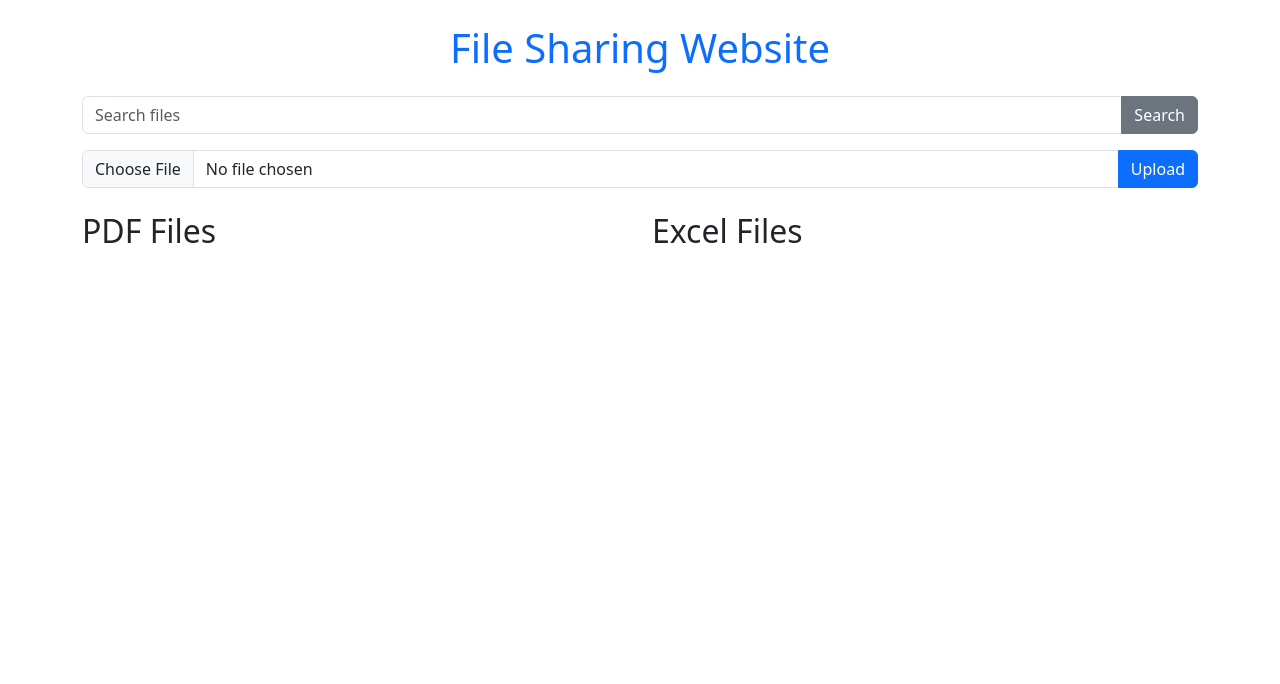
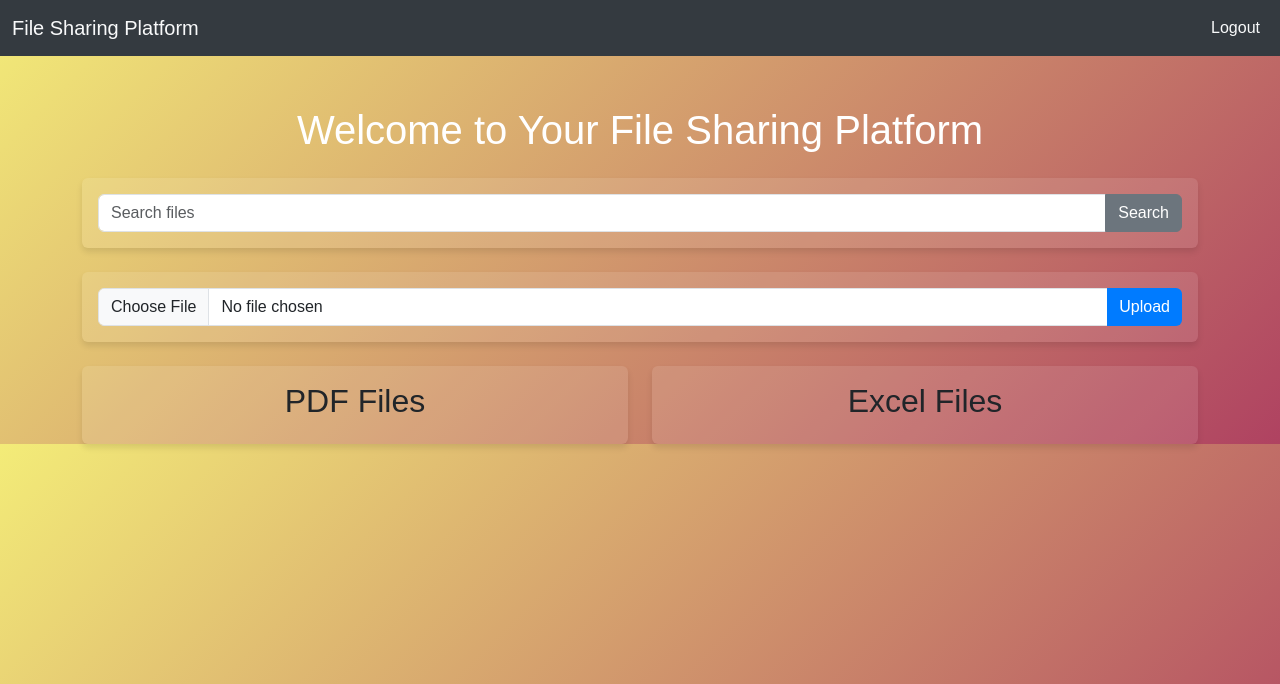
Before and after one commit to rakhisingh42/pdf-xlsx, a Flask app: template templates/index.html in a window 1280 px wide. Shown: the top 684 px of the page. Run offline with Flask 3, Linux system fonts and the light colour scheme; the template is opened without the code that fills it, so the values that code supplies are empty.

Commit message:
Updated project

```diff
--- a/app.py
+++ b/app.py
@@ -1,60 +1,4 @@
 '''from flask import Flask, render_template, request, send_from_directory, redirect, url_for, flash
-import os
-
-app = Flask(__name__)
-app.secret_key = 'your_secret_key'  # For flash messages
-
-# Paths to store files
-PDF_FOLDER = os.path.join('static', 'pdfs')
-EXCEL_FOLDER = os.path.join('static', 'excels')
-app.config['PDF_FOLDER'] = PDF_FOLDER
-app.config['EXCEL_FOLDER'] = EXCEL_FOLDER
-ALLOWED_EXTENSIONS = {'pdf', 'xlsx', 'xls'}
-
-# Ensure folders exist
-os.makedirs(PDF_FOLDER, exist_ok=True)
-os.makedirs(EXCEL_FOLDER, exist_ok=True)
-
-# Check if the uploaded file is allowed
-def allowed_file(filename):
-    return '.' in filename and filename.rsplit('.', 1)[1].lower() in ALLOWED_EXTENSIONS
-
-# Home route
-@app.route('/', methods=['GET', 'POST'])
-def index():
-    search_query = request.args.get('search', '').lower()  # Search query for filtering files
-    pdf_files = [f for f in os.listdir(PDF_FOLDER) if search_query in f.lower()]
-    excel_files = [f for f in os.listdir(EXCEL_FOLDER) if search_query in f.lower()]
-
-    if request.method == 'POST':
-        file = request.files['file']
-        if file and allowed_file(file.filename):
-            filename = file.filename
-            # Save the file to the correct folder
-            if filename.endswith('.pdf'):
-                file.save(os.path.join(PDF_FOLDER, filename))
-            elif filename.endswith(('.xlsx', '.xls')):
-                file.save(os.path.join(EXCEL_FOLDER, filename))
-            flash(f'{filename} uploaded successfully!', 'success')
-            return redirect(url_for('index'))
-        else:
-            flash('Invalid file type. Only PDFs and Excel files are allowed.', 'danger')
-
-    return render_template('index.html', pdf_files=pdf_files, excel_files=excel_files)
-
-# Routes to serve files
-@app.route('/pdf/<filename>')
-def serve_pdf(filename):
-    return send_from_directory(app.config['PDF_FOLDER'], filename)
-
-@app.route('/excel/<filename>')
-def serve_excel(filename):
-    return send_from_directory(app.config['EXCEL_FOLDER'], filename)
-
-if __name__ == '__main__':
-    app.run(debug=True)
-'''
-from flask import Flask, render_template, request, send_from_directory, redirect, url_for, flash
 from flask_login import LoginManager, UserMixin, login_user, login_required, logout_user, current_user
 import os
 
@@ -172,4 +116,154 @@
     return send_from_directory(app.config['EXCEL_FOLDER'], filename)
 
 if __name__ == "__main__":
+    app.run(host="0.0.0.0", port=int(os.environ.get("PORT", 5000)))'''
+
+from flask import Flask, render_template, request, send_from_directory, redirect, url_for, flash
+from flask_sqlalchemy import SQLAlchemy
+from flask_login import LoginManager, UserMixin, login_user, login_required, logout_user, current_user
+import os
+
+# Initialize db outside of app to avoid circular import
+db = SQLAlchemy()
+
+# Setup Flask-Login
+login_manager = LoginManager()
+
+# Paths to store files
+PDF_FOLDER = os.path.join('static', 'pdfs')
+EXCEL_FOLDER = os.path.join('static', 'excels')
+ALLOWED_EXTENSIONS = {'pdf', 'xlsx', 'xls'}
+
+# Ensure folders exist
+os.makedirs(PDF_FOLDER, exist_ok=True)
+os.makedirs(EXCEL_FOLDER, exist_ok=True)
+
+# Function to check allowed file extensions
+def allowed_file(filename):
+    return '.' in filename and filename.rsplit('.', 1)[1].lower() in ALLOWED_EXTENSIONS
+
+# Create application factory function
+def create_app():
+    app = Flask(__name__)
+    app.secret_key = 'your_secret_key'  # For flash messages
+
+    # Database Configuration
+    app.config['SQLALCHEMY_DATABASE_URI'] = 'sqlite:///users.db'  # Change this to another DB URI if needed
+    app.config['SQLALCHEMY_TRACK_MODIFICATIONS'] = False
+
+    # Initialize db with the app
+    db.init_app(app)
+
+    # Initialize login manager
+    login_manager.init_app(app)
+    login_manager.login_view = 'login'
+
+    # User Model
+    class User(UserMixin, db.Model):
+        id = db.Column(db.Integer, primary_key=True)
+        username = db.Column(db.String(150), unique=True, nullable=False)
+        password = db.Column(db.String(150), nullable=False)
+
+    # Load a user for Flask-Login
+    @login_manager.user_loader
+    def load_user(user_id):
+        return User.query.get(int(user_id))
+
+    # Routes for login, signup, etc.
+    @app.route('/login', methods=['GET', 'POST'])
+    def login():
+        if request.method == 'POST':
+            username = request.form['username']
+            password = request.form['password']
+            user = User.query.filter_by(username=username).first()
+            if user and user.password == password:
+                login_user(user)
+                flash('Logged in successfully!', 'success')
+                return redirect(url_for('index'))
+            else:
+                flash('Invalid credentials. Please try again.', 'danger')
+                return redirect(url_for('login'))
+        return render_template('login.html')
+
+    @app.route('/signup', methods=['GET', 'POST'])
+    def signup():
+        if request.method == 'POST':
+            username = request.form['username']
+            password = request.form['password']
+            if User.query.filter_by(username=username).first():
+                flash('Username already exists. Please choose another one.', 'danger')
+                return redirect(url_for('signup'))
+            new_user = User(username=username, password=password)
+            db.session.add(new_user)
+            db.session.commit()
+            flash('Signup successful! Please login.', 'success')
+            return redirect(url_for('login'))
+        return render_template('signup.html')
+
+    @app.route('/logout')
+    @login_required
+    def logout():
+        logout_user()
+        flash('You have been logged out.', 'info')
+        return redirect(url_for('login'))
+
+    # Home route (with file upload)
+    @app.route('/', methods=['GET', 'POST'])
+    @login_required  # Ensure the user is logged in
+    def index():
+        search_query = request.args.get('search', '').lower()
+        pdf_files = [f for f in os.listdir(PDF_FOLDER) if search_query in f.lower()]
+        excel_files = [f for f in os.listdir(EXCEL_FOLDER) if search_query in f.lower()]
+        if request.method == 'POST':
+            file = request.files['file']
+            if file and allowed_file(file.filename):
+                filename = file.filename
+                if filename.endswith('.pdf'):
+                    file.save(os.path.join(PDF_FOLDER, filename))
+                elif filename.endswith(('.xlsx', '.xls')):
+                    file.save(os.path.join(EXCEL_FOLDER, filename))
+                flash(f'{filename} uploaded successfully!', 'success')
+                return redirect(url_for('index'))
+            else:
+                flash('Invalid file type. Only PDFs and Excel files are allowed.', 'danger')
+        return render_template('index.html', pdf_files=pdf_files, excel_files=excel_files)
+
+    # Routes to serve files
+    @app.route('/pdf/<filename>')
+    def serve_pdf(filename):
+        return send_from_directory(PDF_FOLDER, filename)
+
+    @app.route('/excel/<filename>')
+    def serve_excel(filename):
+        return send_from_directory(EXCEL_FOLDER, filename)
+
+    # Route to delete a PDF file
+    @app.route('/delete/pdf/<filename>', methods=['POST'])
+    @login_required
+    def delete_pdf(filename):
+        file_path = os.path.join(PDF_FOLDER, filename)
+        if os.path.exists(file_path):
+            os.remove(file_path)
+            flash(f'{filename} has been deleted!', 'success')
+        else:
+            flash(f'{filename} does not exist!', 'danger')
+        return redirect(url_for('index'))
+
+    # Route to delete an Excel file
+    @app.route('/delete/excel/<filename>', methods=['POST'])
+    @login_required
+    def delete_excel(filename):
+        file_path = os.path.join(EXCEL_FOLDER, filename)
+        if os.path.exists(file_path):
+            os.remove(file_path)
+            flash(f'{filename} has been deleted!', 'success')
+        else:
+            flash(f'{filename} does not exist!', 'danger')
+        return redirect(url_for('index'))
+
+    return app
+
+# This block is for running the application directly (optional)
+if __name__ == "__main__":
+    app = create_app()  # Initialize app here
     app.run(host="0.0.0.0", port=int(os.environ.get("PORT", 5000)))
--- a/templates/index.html
+++ b/templates/index.html
@@ -3,30 +3,88 @@
 <head>
     <meta charset="UTF-8">
     <meta name="viewport" content="width=device-width, initial-scale=1.0">
-    <title>File Sharing Website</title>
+    <title>File Sharing Platform</title>
     <!-- Bootstrap CSS -->
     <link href="https://cdn.jsdelivr.net/npm/bootstrap@5.3.0-alpha1/dist/css/bootstrap.min.css" rel="stylesheet">
+    <!-- Custom CSS -->
+    <style>
+        body {
+            background: linear-gradient(135deg, #f3ec78, #af4261);
+            color: #fff;
+            font-family: 'Arial', sans-serif;
+        }
+        .navbar {
+            background-color: #343a40;
+        }
+        .navbar-brand, .nav-link {
+            color: #f8f9fa !important;
+        }
+        .card {
+            background: rgba(255, 255, 255, 0.1);
+            box-shadow: 0 4px 6px rgba(0, 0, 0, 0.1);
+            border: none;
+        }
+        .btn-primary {
+            background-color: #007bff;
+            border: none;
+        }
+        .btn-danger {
+            background-color: #dc3545;
+            border: none;
+        }
+        .btn-secondary {
+            background-color: #6c757d;
+        }
+        .container {
+            margin-top: 50px;
+        }
+        .list-group-item {
+            background-color: transparent;
+            border: 1px solid rgba(255, 255, 255, 0.2);
+        }
+    </style>
 </head>
 <body>
-    <div class="container mt-4">
-        <h1 class="text-center text-primary mb-4">File Sharing Website</h1>
+    <!-- Navigation Bar -->
+    <nav class="navbar navbar-expand-lg navbar-dark">
+        <div class="container-fluid">
+            <a class="navbar-brand" href="#">File Sharing Platform</a>
+            <button class="navbar-toggler" type="button" data-bs-toggle="collapse" data-bs-target="#navbarNav">
+                <span class="navbar-toggler-icon"></span>
+            </button>
+            <div class="collapse navbar-collapse" id="navbarNav">
+                <ul class="navbar-nav ms-auto">
+                    <li class="nav-item">
+                        <a class="nav-link" href="/logout">Logout</a>
+                    </li>
+                </ul>
+            </div>
+        </div>
+    </nav>
 
-        <!--File Search Bar-->
-        <form method="GET" class="mb-3">
+    <!-- Main Container -->
+    <div class="container">
+        <h1 class="text-center mb-4">Welcome to Your File Sharing Platform</h1>
+
+        <!-- File Search Bar -->
+        <div class="card p-3 mb-4">
+            <form method="GET">
                 <div class="input-group">
                     <input type="text" name="search" class="form-control" placeholder="Search files">
                     <button type="submit" class="btn btn-secondary">Search</button>
                 </div>
             </form>
+        </div>
 
         <!-- File Upload Form -->
-        <form method="POST" enctype="multipart/form-data" class="mb-4">
+        <div class="card p-3 mb-4">
+            <form method="POST" enctype="multipart/form-data">
                 <div class="input-group">
                     <input type="file" name="file" class="form-control" required>
                     <button type="submit" class="btn btn-primary">Upload</button>
                 </div>
             </form>
-
+        </div>
 
         <!-- Flash Messages -->
         {% with messages = get_flashed_messages(with_categories=true) %}
@@ -46,26 +104,36 @@
         <div class="row">
             <!-- PDF Files -->
             <div class="col-md-6">
-                <h2>PDF Files</h2>
+                <div class="card p-3">
+                    <h2 class="text-center">PDF Files</h2>
                     <ul class="list-group">
                         {% for pdf in pdf_files %}
-                    <li class="list-group-item">
-                        <a href="{{ url_for('serve_pdf', filename=pdf) }}" target="_blank">{{ pdf }}</a>
+                        <li class="list-group-item d-flex justify-content-between align-items-center">
+                            <a href="{{ url_for('serve_pdf', filename=pdf) }}" class="text-white" target="_blank">{{ pdf }}</a>
+                            <form method="POST" action="{{ url_for('delete_pdf', filename=pdf) }}">
+                                <button type="submit" class="btn btn-danger btn-sm">Delete</button>
+                            </form>
                         </li>
                         {% endfor %}
                     </ul>
                 </div>
+            </div>
 
             <!-- Excel Files -->
             <div class="col-md-6">
-                <h2>Excel Files</h2>
+                <div class="card p-3">
+                    <h2 class="text-center">Excel Files</h2>
                     <ul class="list-group">
                         {% for excel in excel_files %}
-                    <li class="list-group-item">
-                        <a href="{{ url_for('serve_excel', filename=excel) }}" target="_blank">{{ excel }}</a>
+                        <li class="list-group-item d-flex justify-content-between align-items-center">
+                            <a href="{{ url_for('serve_excel', filename=excel) }}" class="text-white" target="_blank">{{ excel }}</a>
+                            <form method="POST" action="{{ url_for('delete_excel', filename=excel) }}">
+                                <button type="submit" class="btn btn-danger btn-sm">Delete</button>
+                            </form>
                         </li>
                         {% endfor %}
                     </ul>
+                </div>
             </div>
         </div>
     </div>
```
Also changed, not shown: create_db.py (added, +8 -0 lines), templates/login.html (+42 -21 lines), templates/signup.html (+42 -21 lines), instance/users.db (added), 1 other file. Lines whose indentation alone changed are shown as unchanged.
